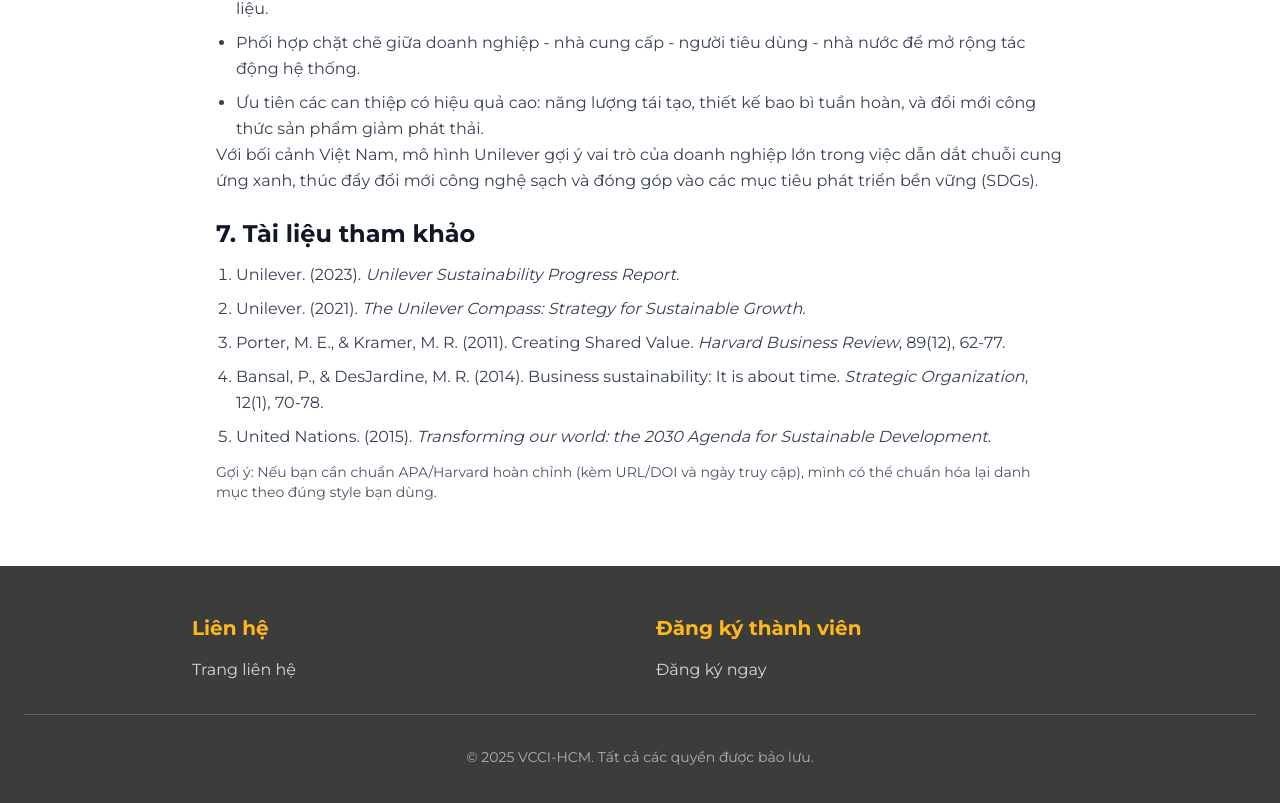
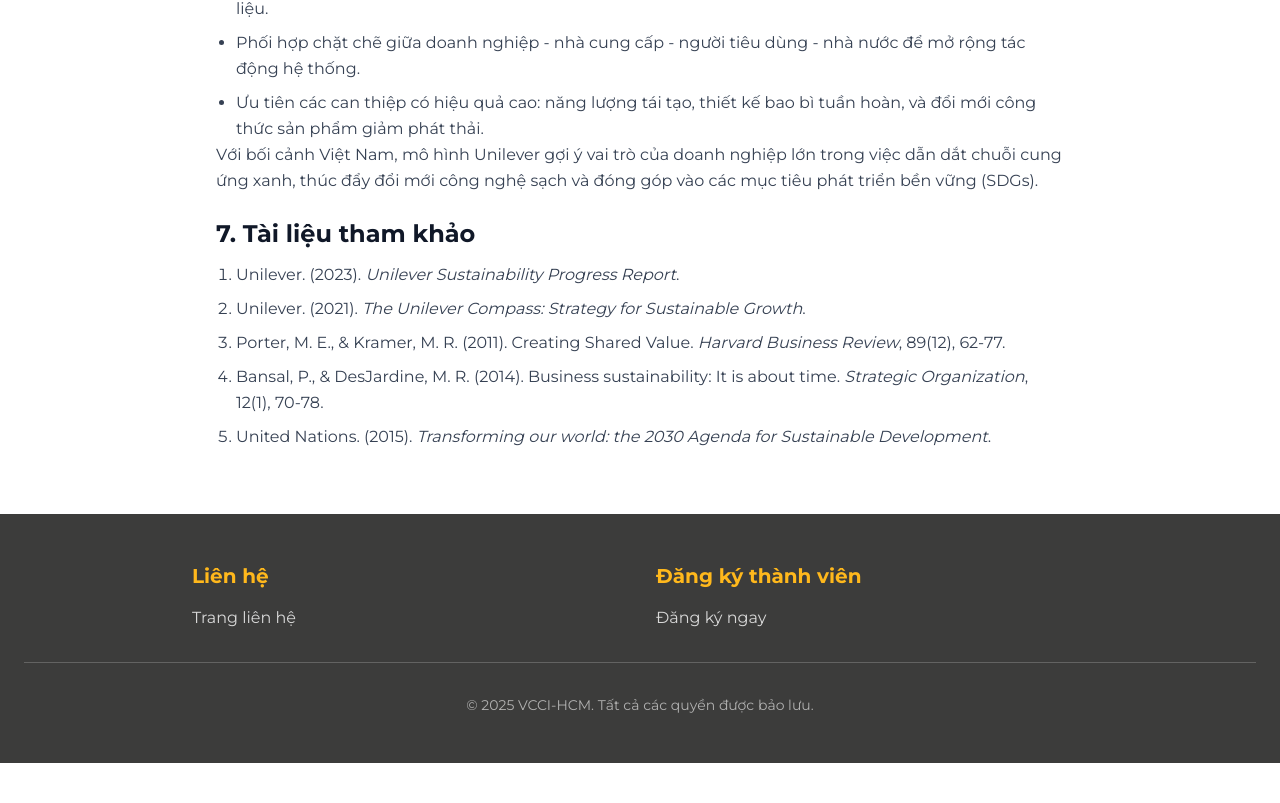
Before and after one commit to aitechdev79/sus_agri_mekong, a Next.js app: page /unilever in a window 1280 px wide. Shown: the part 3101-3904 px from the top of the page. After the commit the page ends 3864 px from the top, so only its background shows below. Built offline with nearby package versions, Linux system fonts and the light colour scheme; no server answers.

Commit message:
Trim Unilever references note

```diff
--- a/src/app/unilever/page.tsx
+++ b/src/app/unilever/page.tsx
@@ -200,9 +200,6 @@ export default function UnileverPage() {
                   <li>Bansal, P., &amp; DesJardine, M. R. (2014). Business sustainability: It is about time. <em>Strategic Organization</em>, 12(1), 70-78.</li>
                   <li>United Nations. (2015). <em>Transforming our world: the 2030 Agenda for Sustainable Development</em>.</li>
                 </ol>
-                <p className="text-sm text-gray-600 mt-3">
-                  Gợi ý: Nếu bạn cần chuẩn APA/Harvard hoàn chỉnh (kèm URL/DOI và ngày truy cập), mình có thể chuẩn hóa lại danh mục theo đúng style bạn dùng.
-                </p>
               </div>
             </section>
           </div>
```
